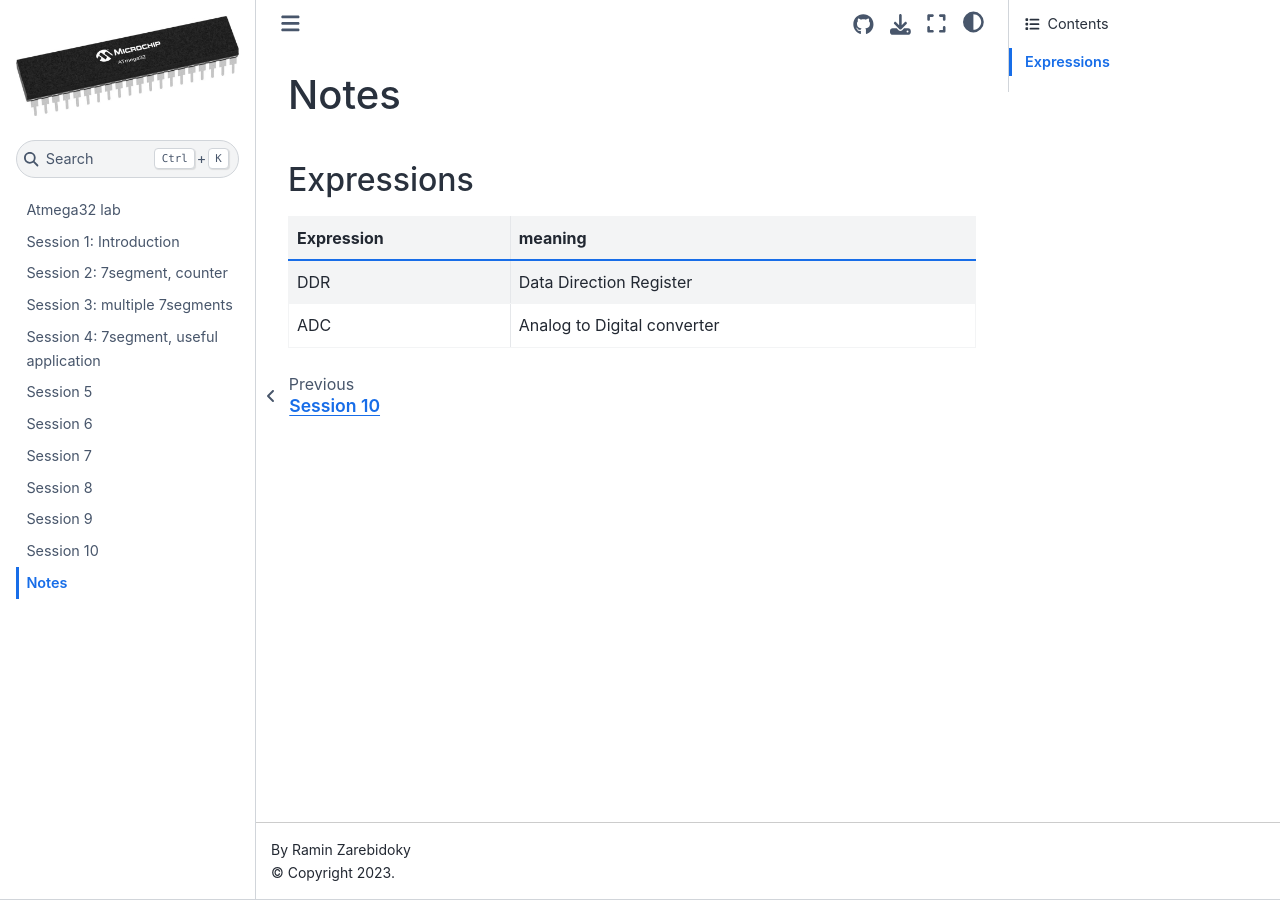
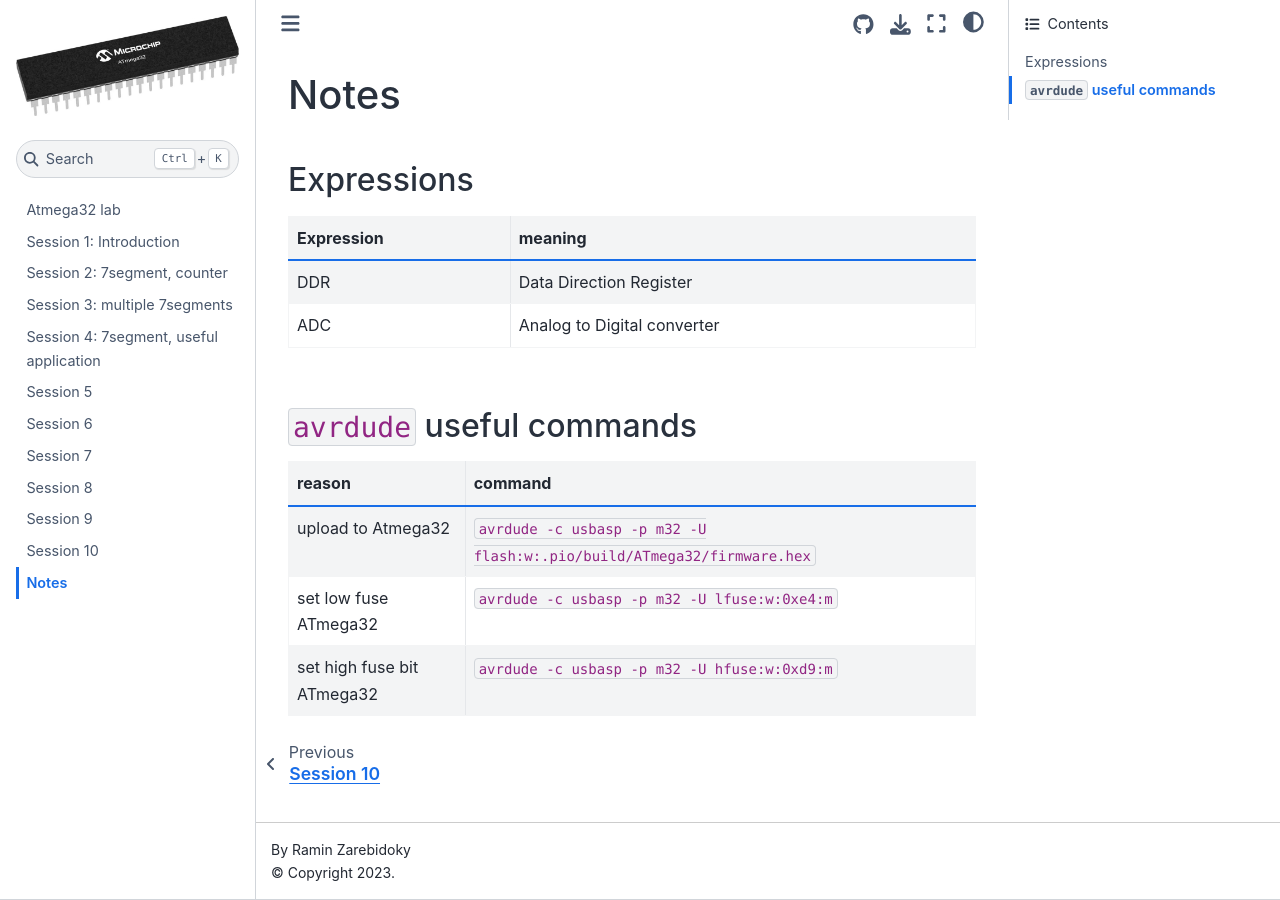
Before and after one commit to LiterallyTheOne/atmega32_lab, a Jupyter Book: the page built from docs/notes.md, in a window 1280 px wide. Built offline with Jupyter Book 1.0.4 settings and Sphinx 7.4.7 and the Sphinx Book theme 1.1.4, drawn with Linux system fonts in a browser that asks for light colours.

Commit message:
Add some useful avrdude commands

```diff
--- a/docs/notes.md
+++ b/docs/notes.md
@@ -6,3 +6,11 @@
 | ---------- | --------------------------- |
 | DDR        | Data Direction Register     |
 | ADC        | Analog to Digital converter |
+
+## `avrdude` useful commands
+
+| reason | command |
+|--------|-------- |
+| upload to Atmega32 |`avrdude -c usbasp -p m32 -U flash:w:.pio/build/ATmega32/firmware.hex` |
+| set low fuse ATmega32 | `avrdude -c usbasp -p m32 -U lfuse:w:0xe4:m` |
+| set high fuse bit ATmega32 | `avrdude -c usbasp -p m32 -U hfuse:w:0xd9:m` |
```
